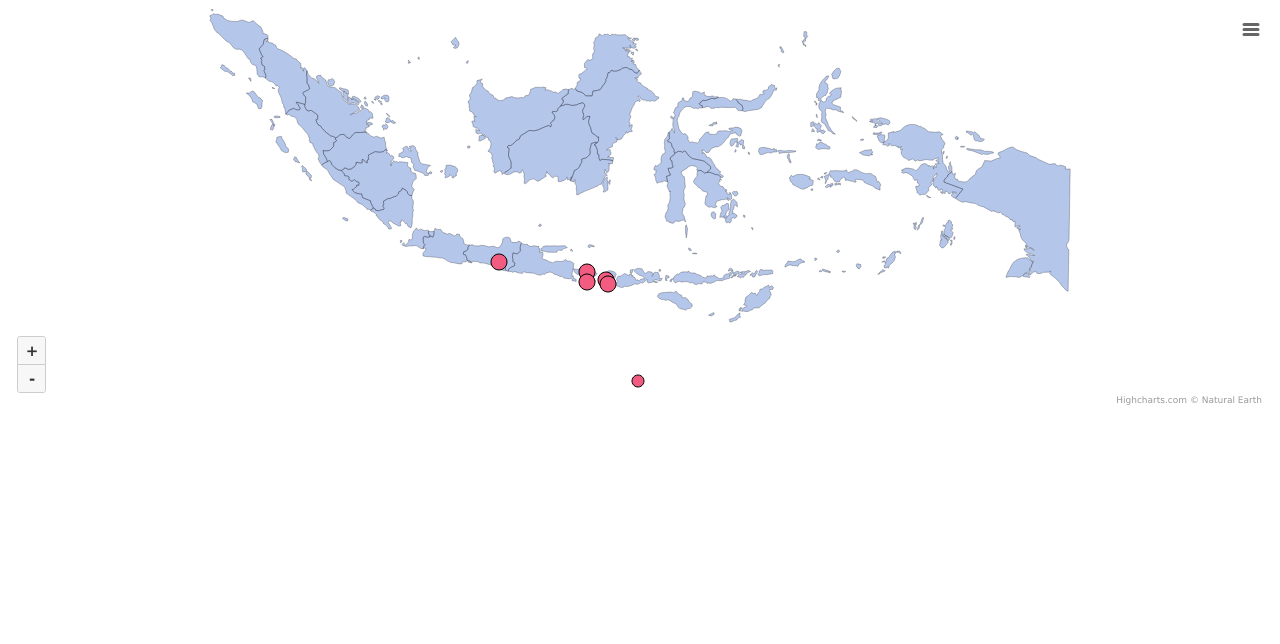
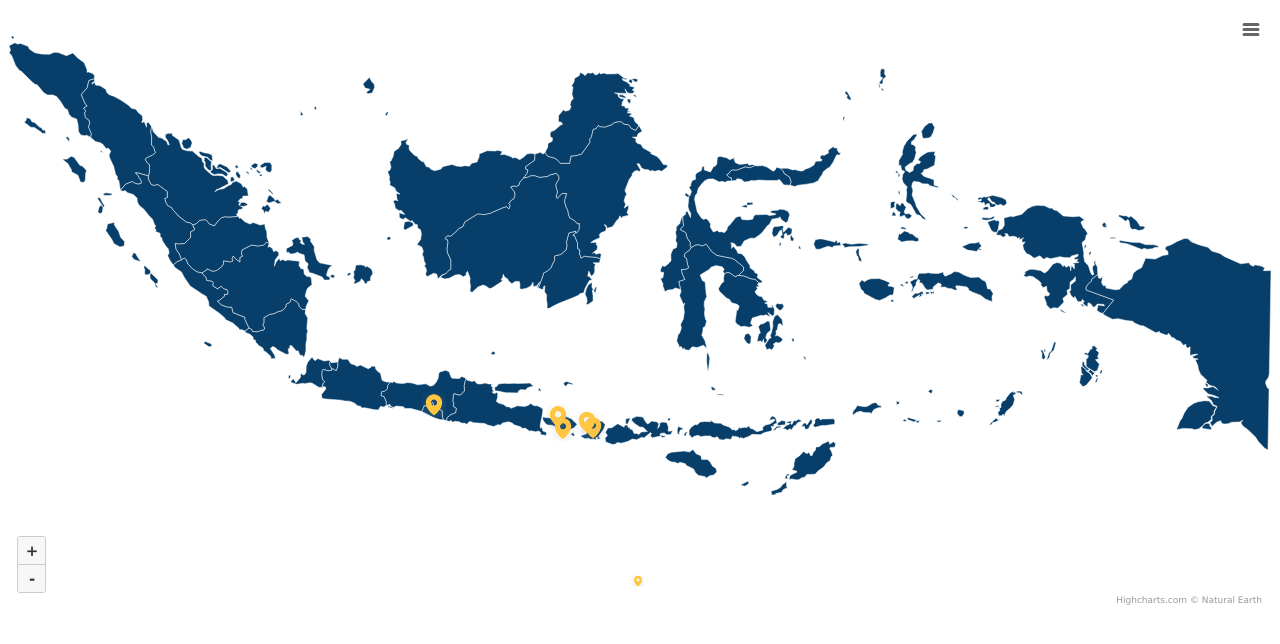
Before and after one commit to kancil-nakal/embed-maps-chart, a plain HTML site: page index.html in a window 1280 px wide. Drawn offline with nearby package versions, Linux system fonts and the light colour scheme.

Commit message:
feat: style

```diff
--- a/index.html
+++ b/index.html
@@ -8,7 +8,10 @@
     <script src="https://code.highcharts.com/maps/modules/exporting.js"></script>
   </head>
   <body>
-    <div id="container"></div>
+    <div
+      id="container"
+      style="height: 600px; width: 365px; width: 100%; margin: 0 auto"
+    ></div>
     <script src="script.js"></script>
   </body>
 </html>
--- a/script.js
+++ b/script.js
@@ -52,7 +52,8 @@
         marker: {
           lineWidth: 1,
           lineColor: "#000",
-          symbol: "mapmarker",
+          // symbol: "mapmarker",
+          symbol: "url(./marker.svg)",
           radius: 8,
         },
         dataLabels: {
@@ -70,13 +71,15 @@
       useHTML: true,
       formatter: function () {
         return (
-          "<div style='width: 100px; height: 100px;text-align: center; display: flex; flex-direction: column; justify-content: center;'><div><img src='" +
+          "<div style='width: 160px; height: 110px;text-align: center; display: flex; flex-direction: column; justify-content: space-between; padding: 8px;'><div><img src='" +
           this.point.image +
           "' style='max-width: 100px;'></div>" +
           "<p style='text-align: center;'>" +
+          this.point.name +
+          "</p><b style='text-align: center;'>" +
           this.point.y +
           " miliar*" +
-          "</p></div>"
+          "</b></div>"
         );
       },
     },
@@ -95,28 +98,42 @@
         },
         enableMouseTracking: false,
         showInLegend: false,
-        borderColor: "rgba(0, 0, 0, 0.25)",
-        nullColor: "rgba(72 114 206 / 0.4 )",
+        borderColor: "rgba(255, 255, 255,0.5)",
+        nullColor: "#073F6A",
       },
       {
         name: "",
-        color: "rgb(241, 92, 128)",
+        color: "#05AFAA",
         data: [
           [
             "id-ba",
-            -8.2955908,
-            115.1877154,
+            -8.095400260654107,
+            115.03035364089623,
             "Bali Beyond Travel Fair 2023",
             11,
             "./img/bbtf.png",
           ],
-          ["id-ba", -8.8285465, 115.2129977, "G20", 17.7, "./img/g20.png"],
-          ["id-nb", -8.699408, 116.2035749, "MotoGP", 4.6, "./img/motogp.png"],
-          ["id-nb", -8.899408, 116.3035749, "WSBK ", 5.2, "./img/sblmotul.png"],
+          [
+            "id-ba",
+            -8.528403475889711,
+            115.21557343611535,
+            "G20",
+            17.7,
+            "./img/g20.png",
+          ],
+          [
+            "id-nb",
+            -8.499254295968968,
+            116.30614446629004,
+            "MotoGP",
+            4.6,
+            "./img/motogp.png",
+          ],
+          ["id-nb", -8.299408, 116.1035749, "WSBK ", 5.2, "./img/sblmotul.png"],
           [
             "id-yo",
-            -7.7520153,
-            110.4866018,
+            -7.651829238055708,
+            110.49143520859982,
             "Asian tourism forum 2023",
             2.1,
             "./img/asean.png",
```
Also changed, not shown: marker.svg (added).
